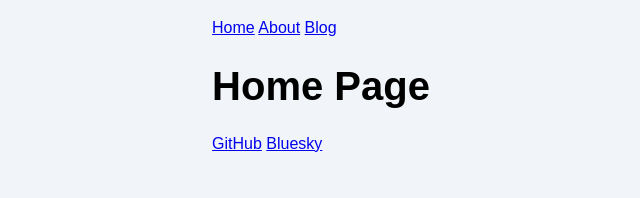
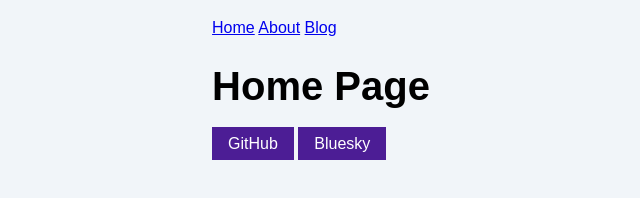
Before and after one commit to josholiv/josh-website, an Astro site: page / in a window 1280 px wide. Shown: the whole page, without its empty margins (88-728 px from the left). Built offline with nearby package versions, Linux system fonts and the light colour scheme; Astro itself is replaced by a stand-in of ours.

Commit message:
style footer

```diff
--- a/src/components/social.astro
+++ b/src/components/social.astro
@@ -2,3 +2,12 @@
 const { platform, username, displayName = platform } = Astro.props;
 ---
 <a href={`https://${platform}/${username}`}>{displayName}</a>
+
+<style>
+    a {
+      padding: 0.5rem 1rem;
+      color: white;
+      background-color: #4c1d95;
+      text-decoration: none;
+    }
+  </style>
```
